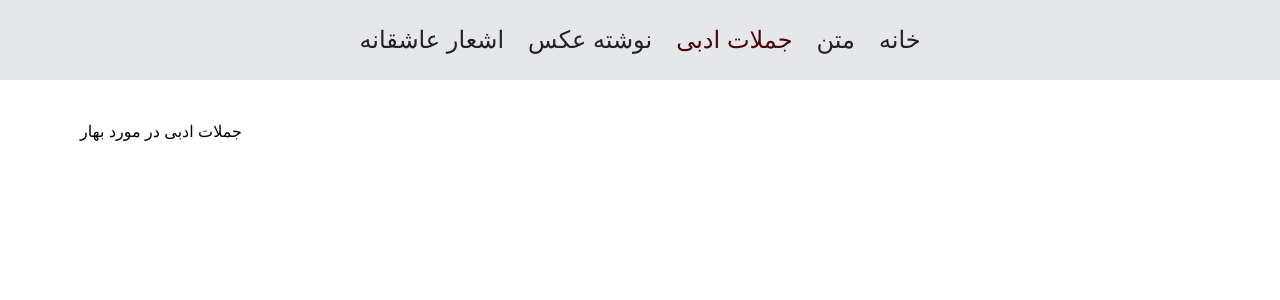
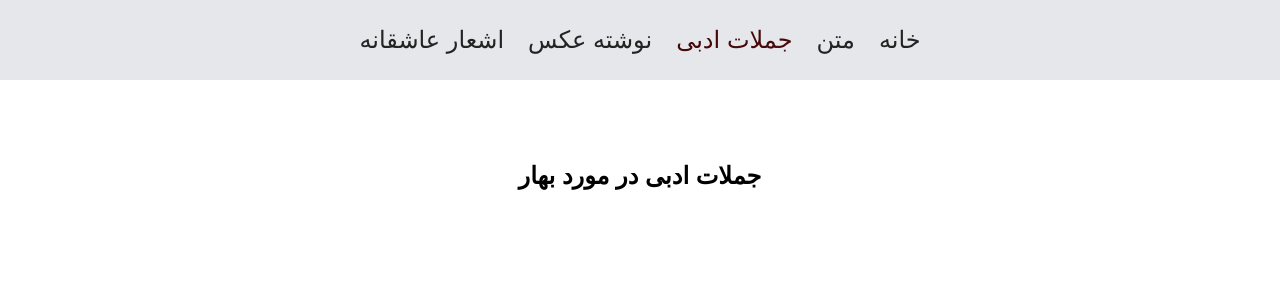
Before and after one commit to NazifaRahimy/spring, a Next.js app: page /poeticsentence in a window 1280 px wide. Shown: the top 300 px of the page. Built offline with nearby package versions, Linux system fonts and the light colour scheme.

Commit message:
Style <h1> title with Tailwind classes

```diff
--- a/src/app/poeticsentence/page.tsx
+++ b/src/app/poeticsentence/page.tsx
@@ -3,7 +3,7 @@ import { FaQuoteRight } from "react-icons/fa";
 const Poeticsentence = () => {
     return (
         <div className="w-full  box-border px-[80px] py-10">
-            <h1>جملات ادبی در مورد بهار</h1>
+            <h1 className="text-2xl mt-10 mb-4 font-semibold  text-center">جملات ادبی در مورد بهار</h1>
         </div>
     );
 }
```
